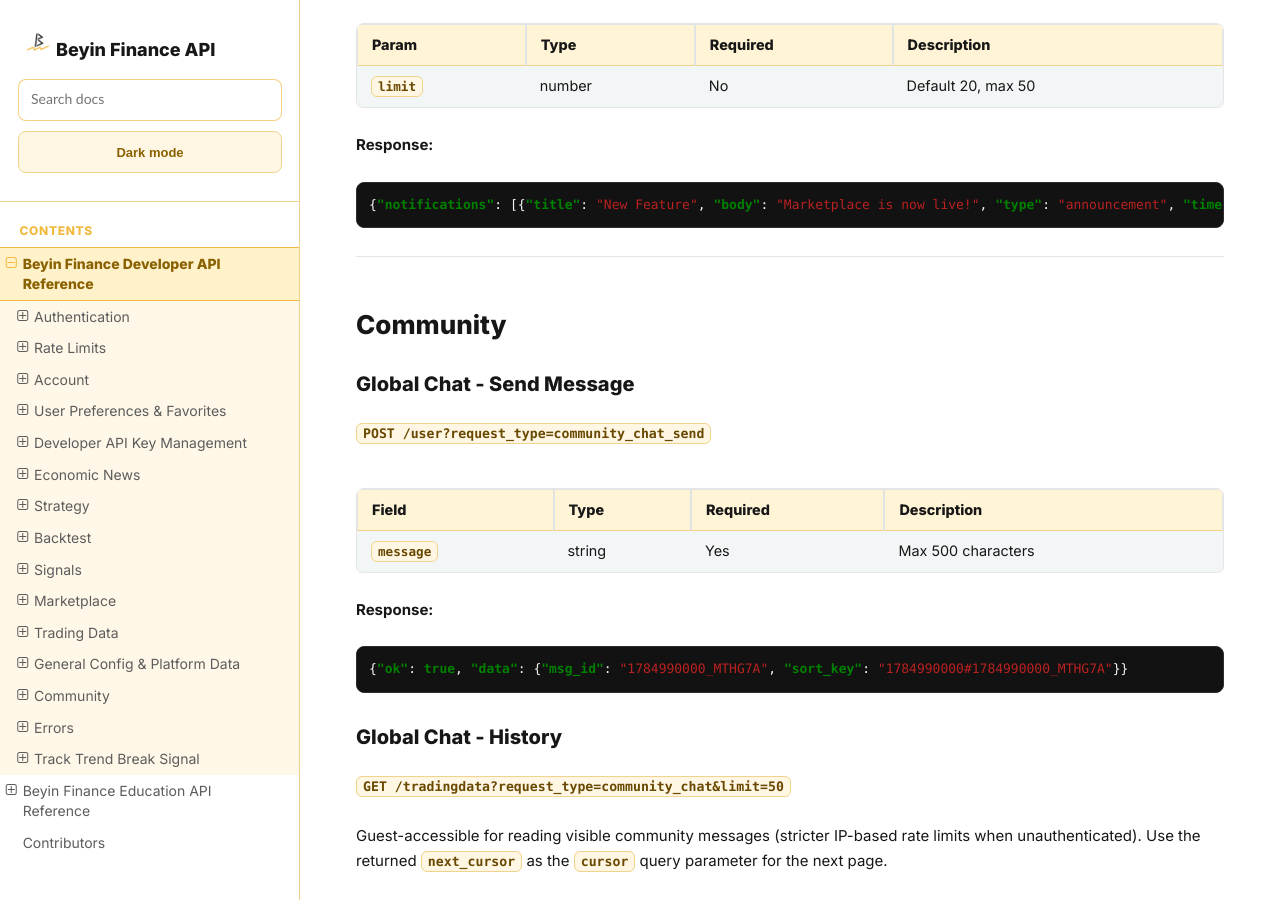
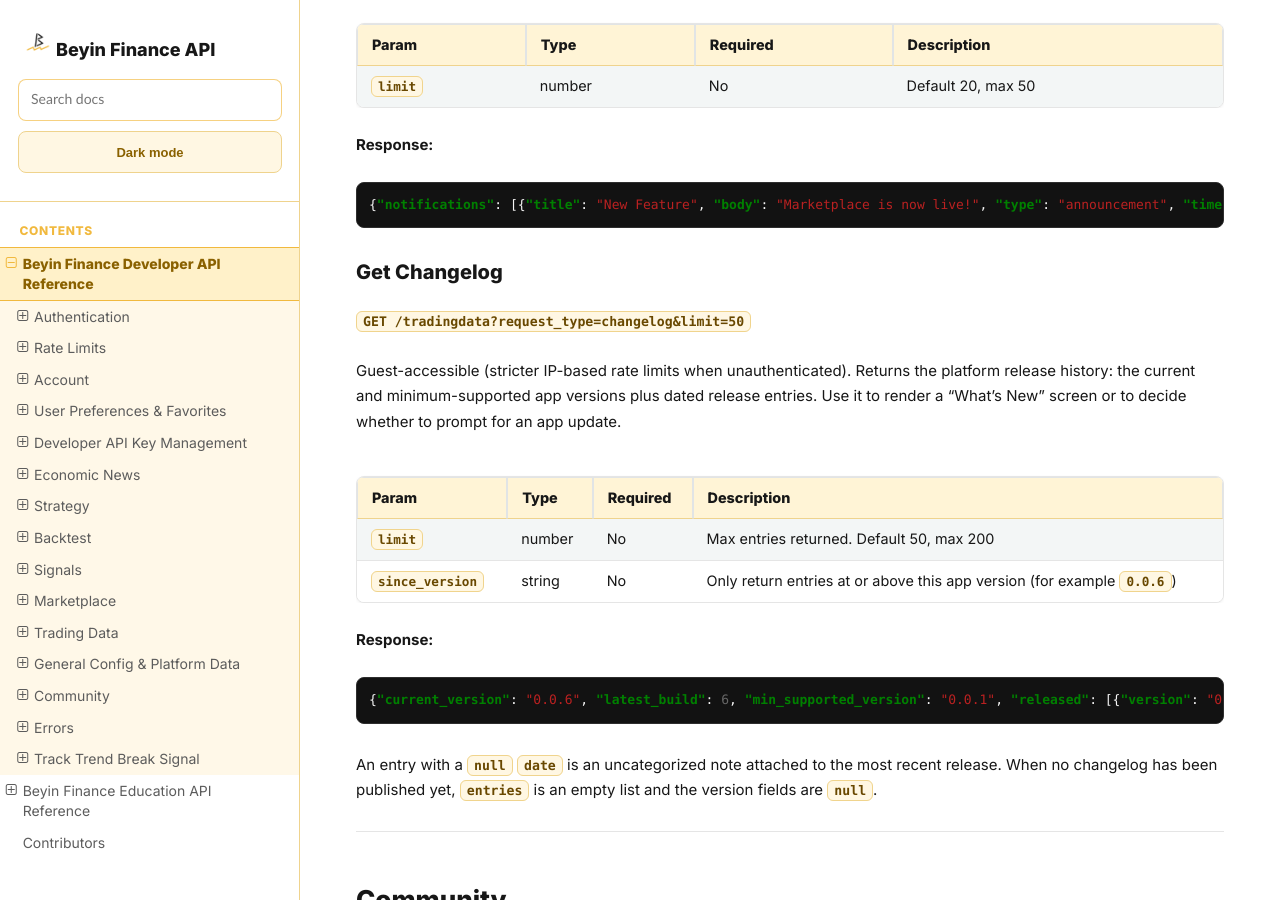
Before and after one commit to jnrbrain/Beyin-Finance, a Sphinx documentation site: the page built from docs/endpoints.md, in a window 1280 px wide and 900 px high, scrolled down 55239 px. Built offline with Sphinx 7.4.7 and the Read the Docs theme 3.1.0, drawn with Linux system fonts in a browser that asks for light colours.

Commit message:
Document the public changelog endpoint (GET /tradingdata?request_type=changelog)

````diff
--- a/docs/endpoints.md
+++ b/docs/endpoints.md
@@ -2189,6 +2189,29 @@
 {"notifications": [{"title": "New Feature", "body": "Marketplace is now live!", "type": "announcement", "timestamp": 1784900000}], "count": 1}
 ```
 
+### Get Changelog
+
+`GET /tradingdata?request_type=changelog&limit=50`
+
+Guest-accessible (stricter IP-based rate limits when unauthenticated). Returns
+the platform release history: the current and minimum-supported app versions
+plus dated release entries. Use it to render a "What's New" screen or to decide
+whether to prompt for an app update.
+
+| Param | Type | Required | Description |
+|-------|------|----------|-------------|
+| `limit` | number | No | Max entries returned. Default 50, max 200 |
+| `since_version` | string | No | Only return entries at or above this app version (for example `0.0.6`) |
+
+**Response:**
+```json
+{"current_version": "0.0.6", "latest_build": 6, "min_supported_version": "0.0.1", "released": [{"version": "0.0.1", "date": "2026-08-12"}], "entries": [{"title": "Community image and comment fixes", "date": "2026-09-10", "items": ["The image is no longer cropped and opens full screen with pinch zoom."]}]}
+```
+
+An entry with a `null` `date` is an uncategorized note attached to the most
+recent release. When no changelog has been published yet, `entries` is an empty
+list and the version fields are `null`.
+
 ---
 
 ## Community
````
Also changed, not shown: 1 other file.
